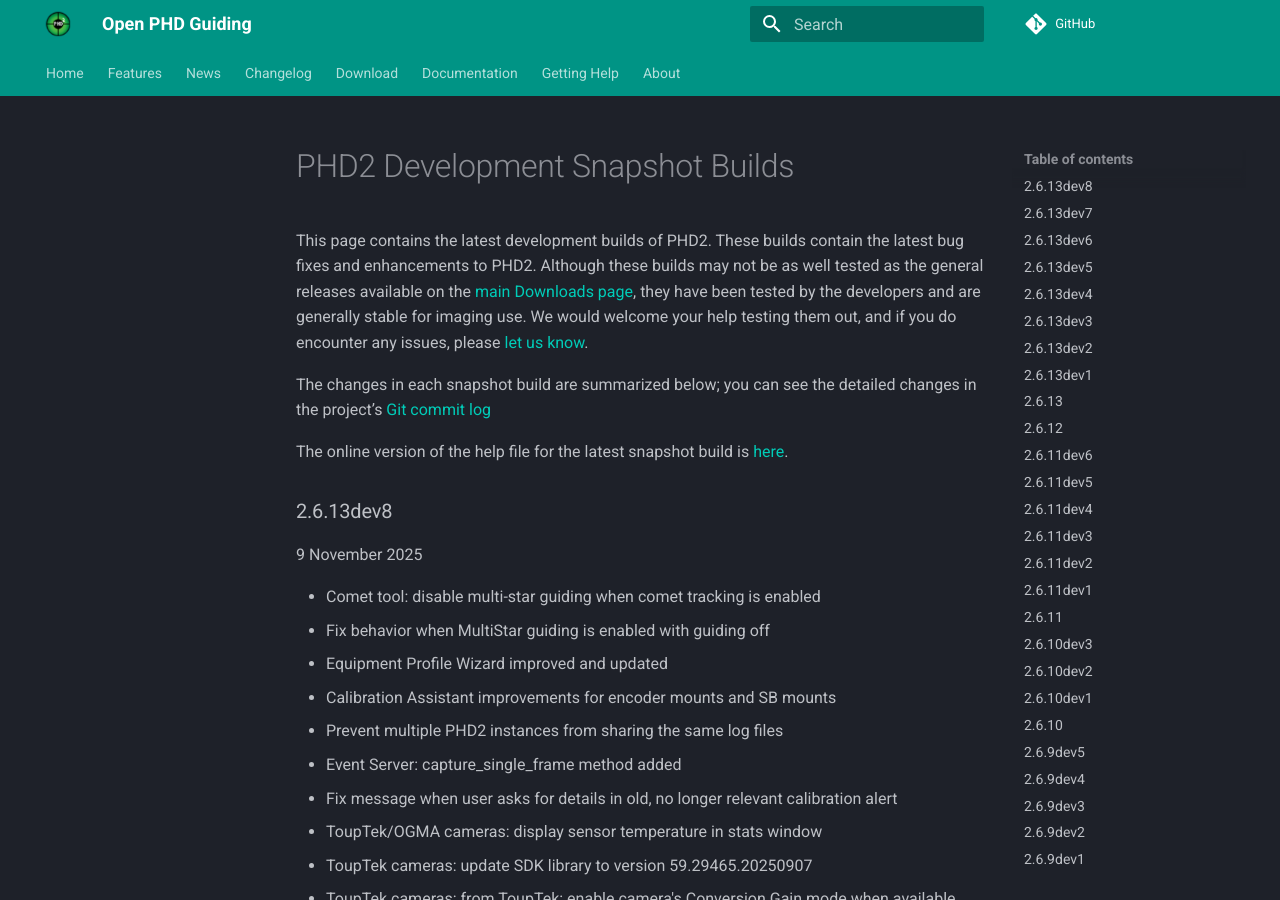
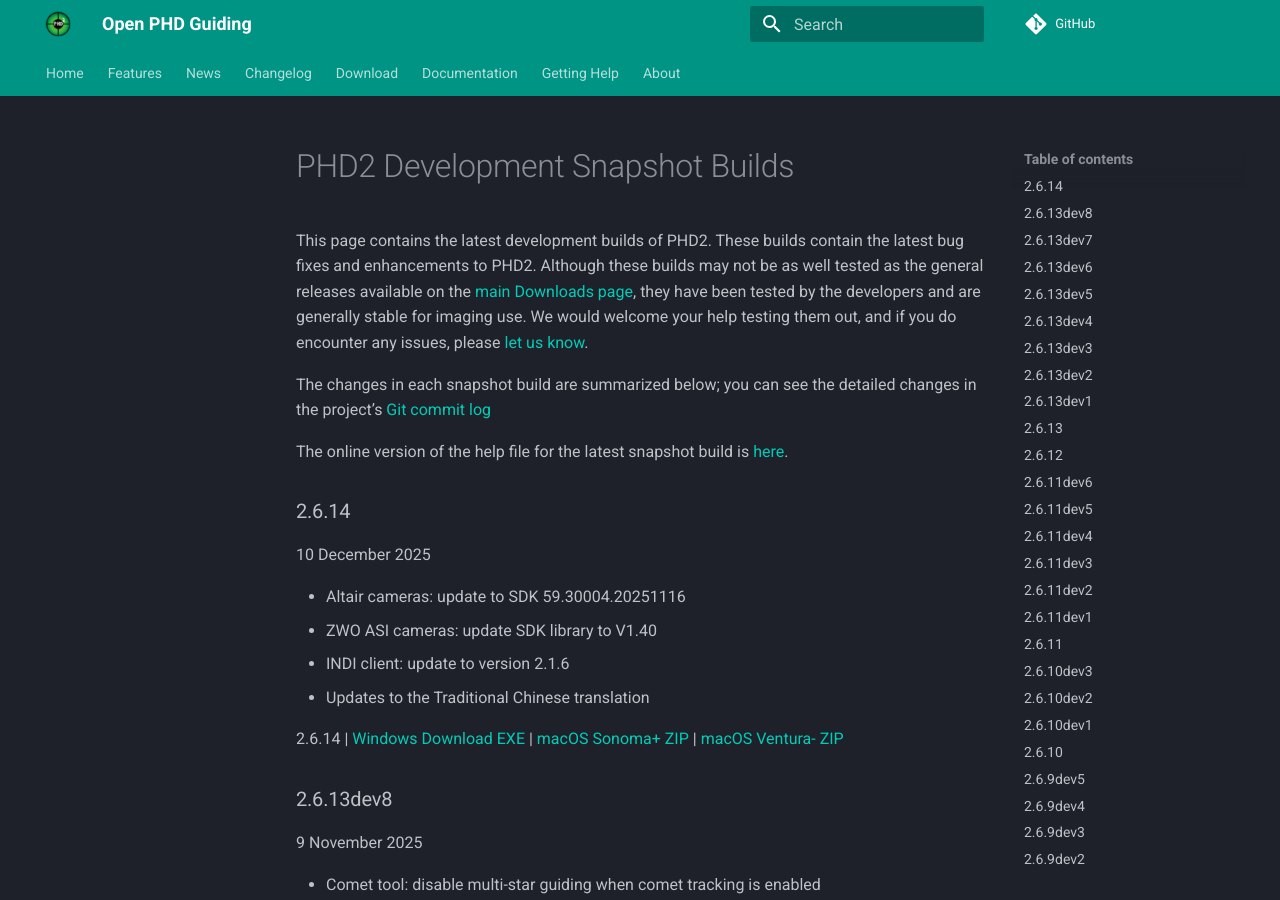
Before and after one commit to OpenPHDGuiding/openphdguiding.org, an MkDocs documentation site: the page built from docs/development-snapshots.md, in a window 1280 px wide and 900 px high. Built offline with MkDocs 1.6.1 and Material for MkDocs 9.7.7, drawn with Linux system fonts in a browser that asks for light colours; comment, search, counter and statistics services are not loaded.

Commit message:
add release 2.6.14

```diff
--- a/docs/development-snapshots.md
+++ b/docs/development-snapshots.md
@@ -12,6 +12,18 @@
 [4]: /man-dev
 
 [//]: # (CHANGELOG)
+
+### 2.6.14
+
+10 December 2025
+
+- Altair cameras: update to SDK 59.30004.20251116
+- ZWO ASI cameras: update SDK library to V1.40
+- INDI client: update to version 2.1.6
+- Updates to the Traditional Chinese translation
+
+2.6.14 | [Windows Download EXE](/phd2-2.6.14-installer.exe) | [macOS Sonoma+ ZIP](/PHD2-2.6.14-OSX-64-sonoma+.zip) | [macOS Ventura- ZIP](/PHD2-2.6.14-OSX-64.zip)
+
 
 ### 2.6.13dev8
 
```
Also changed, not shown: docs/changelog-dev/index.html (+9 -0 lines), docs/changelog-main/index.html (+20 -0 lines), docs/changelog.md (+10 -0 lines).
